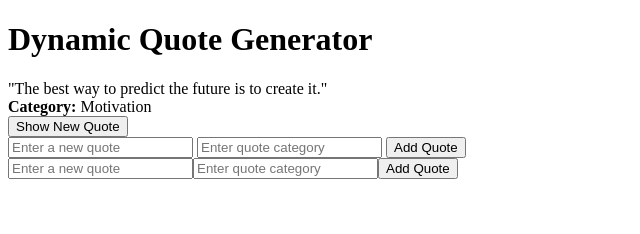
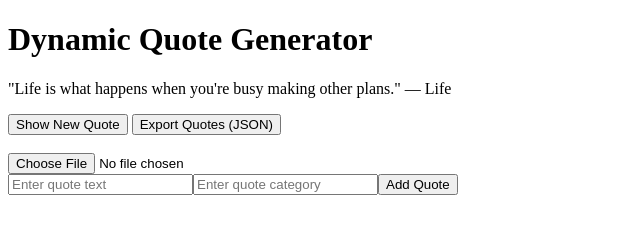
Before and after one commit to De-fault7910/alx_fe_javascript, a plain HTML site: page dom-manipulation/index.html in a window 1280 px wide. Both pictures are taken after typing "Sample", "Sample" into the empty fields and a click on the button "Add Quote". Shown: the whole page, without its empty margins (0-640 px from the left). Drawn offline with Linux system fonts and the light colour scheme.

Commit message:
Integrate localStorage, sessionStorage, and JSON import/export

```diff
--- a/dom-manipulation/index.html
+++ b/dom-manipulation/index.html
@@ -1,22 +1,21 @@
 <!DOCTYPE html>
 <html lang="en">
 <head>
-  <meta charset="UTF-8">
-  <meta name="viewport" content="width=device-width, initial-scale=1.0">
+  <meta charset="UTF-8" />
   <title>Dynamic Quote Generator</title>
 </head>
 <body>
+
   <h1>Dynamic Quote Generator</h1>
 
-  <div id="quoteDisplay"></div>
+  <p id="quoteDisplay"></p>
 
-  <button id="newQuote">Show New Quote</button>
+  <button id="newQuoteBtn">Show New Quote</button>
+  <button onclick="exportQuotes()">Export Quotes (JSON)</button>
 
-  <div>
-    <input id="newQuoteText" type="text" placeholder="Enter a new quote">
-    <input id="newQuoteCategory" type="text" placeholder="Enter quote category">
-    <button onclick="addQuote()">Add Quote</button>
-  </div>
+  <br /><br />
+
+  <input type="file" id="importFile" accept=".json" onchange="importFromJsonFile(event)" />
 
   <script src="script.js"></script>
 </body>
--- a/dom-manipulation/script.js
+++ b/dom-manipulation/script.js
@@ -1,43 +1,61 @@
-// Quotes array
-const quotes = [
-  { text: "The best way to predict the future is to create it.", category: "Motivation" },
-  { text: "Life is what happens when you're busy making other plans.", category: "Life" },
-  { text: "Happiness depends upon ourselves.", category: "Happiness" }
+// Default quotes
+let quotes = [
+  { text: "The best way to get started is to quit talking and begin doing.", category: "Motivation" },
+  { text: "Life is what happens when you're busy making other plans.", category: "Life" }
 ];
 
-// Function to show a random quote
+// Load quotes from localStorage on startup
+function loadQuotes() {
+  const storedQuotes = localStorage.getItem("quotes");
+  if (storedQuotes) {
+    quotes = JSON.parse(storedQuotes);
+  }
+}
+
+// Save quotes to localStorage
+function saveQuotes() {
+  localStorage.setItem("quotes", JSON.stringify(quotes));
+}
+
+// Display a random quote
 function showRandomQuote() {
   const randomIndex = Math.floor(Math.random() * quotes.length);
   const quote = quotes[randomIndex];
 
-  const quoteDisplay = document.getElementById("quoteDisplay");
-  quoteDisplay.innerHTML = `"${quote.text}" <br><strong>Category:</strong> ${quote.category}`;
+  document.getElementById("quoteDisplay").innerHTML =
+    `"${quote.text}" — ${quote.category}`;
+
+  // Save last viewed quote to sessionStorage
+  sessionStorage.setItem("lastQuote", JSON.stringify(quote));
 }
 
-// Function to add a new quote
+// Add a new quote
 function addQuote() {
   const textInput = document.getElementById("newQuoteText");
   const categoryInput = document.getElementById("newQuoteCategory");
 
-  const text = textInput.value.trim();
-  const category = categoryInput.value.trim();
+  if (textInput.value && categoryInput.value) {
+    quotes.push({
+      text: textInput.value,
+      category: categoryInput.value
+    });
 
-  if (text !== "" && category !== "") {
-    quotes.push({ text: text, category: category });
+    saveQuotes();
 
     textInput.value = "";
     categoryInput.value = "";
 
-    showRandomQuote();
+    alert("Quote added successfully!");
   }
 }
-// Function to create the add-quote form (required by ALX checker)
+
+// REQUIRED by ALX checker
 function createAddQuoteForm() {
-  const formContainer = document.createElement("div");
+  const formDiv = document.createElement("div");
 
   const textInput = document.createElement("input");
   textInput.id = "newQuoteText";
-  textInput.placeholder = "Enter a new quote";
+  textInput.placeholder = "Enter quote text";
 
   const categoryInput = document.createElement("input");
   categoryInput.id = "newQuoteCategory";
@@ -47,14 +65,43 @@ function createAddQuoteForm() {
   addButton.textContent = "Add Quote";
   addButton.addEventListener("click", addQuote);
 
-  formContainer.appendChild(textInput);
-  formContainer.appendChild(categoryInput);
-  formContainer.appendChild(addButton);
+  formDiv.appendChild(textInput);
+  formDiv.appendChild(categoryInput);
+  formDiv.appendChild(addButton);
 
-  document.body.appendChild(formContainer);
+  document.body.appendChild(formDiv);
 }
 
+// Export quotes as JSON
+function exportQuotes() {
+  const dataStr = JSON.stringify(quotes, null, 2);
+  const blob = new Blob([dataStr], { type: "application/json" });
+  const url = URL.createObjectURL(blob);
 
-// Event listener for the button
-document.getElementById("newQuote").addEventListener("click", showRandomQuote);
+  const a = document.createElement("a");
+  a.href = url;
+  a.download = "quotes.json";
+  a.click();
+
+  URL.revokeObjectURL(url);
+}
+
+// Import quotes from JSON file
+function importFromJsonFile(event) {
+  const fileReader = new FileReader();
+  fileReader.onload = function (event) {
+    const importedQuotes = JSON.parse(event.target.result);
+    quotes.push(...importedQuotes);
+    saveQuotes();
+    alert("Quotes imported successfully!");
+  };
+  fileReader.readAsText(event.target.files[0]);
+}
+
+// Event listener for Show New Quote button
+document.getElementById("newQuoteBtn").addEventListener("click", showRandomQuote);
+
+// Initialize app
+loadQuotes();
 createAddQuoteForm();
+showRandomQuote();
```
